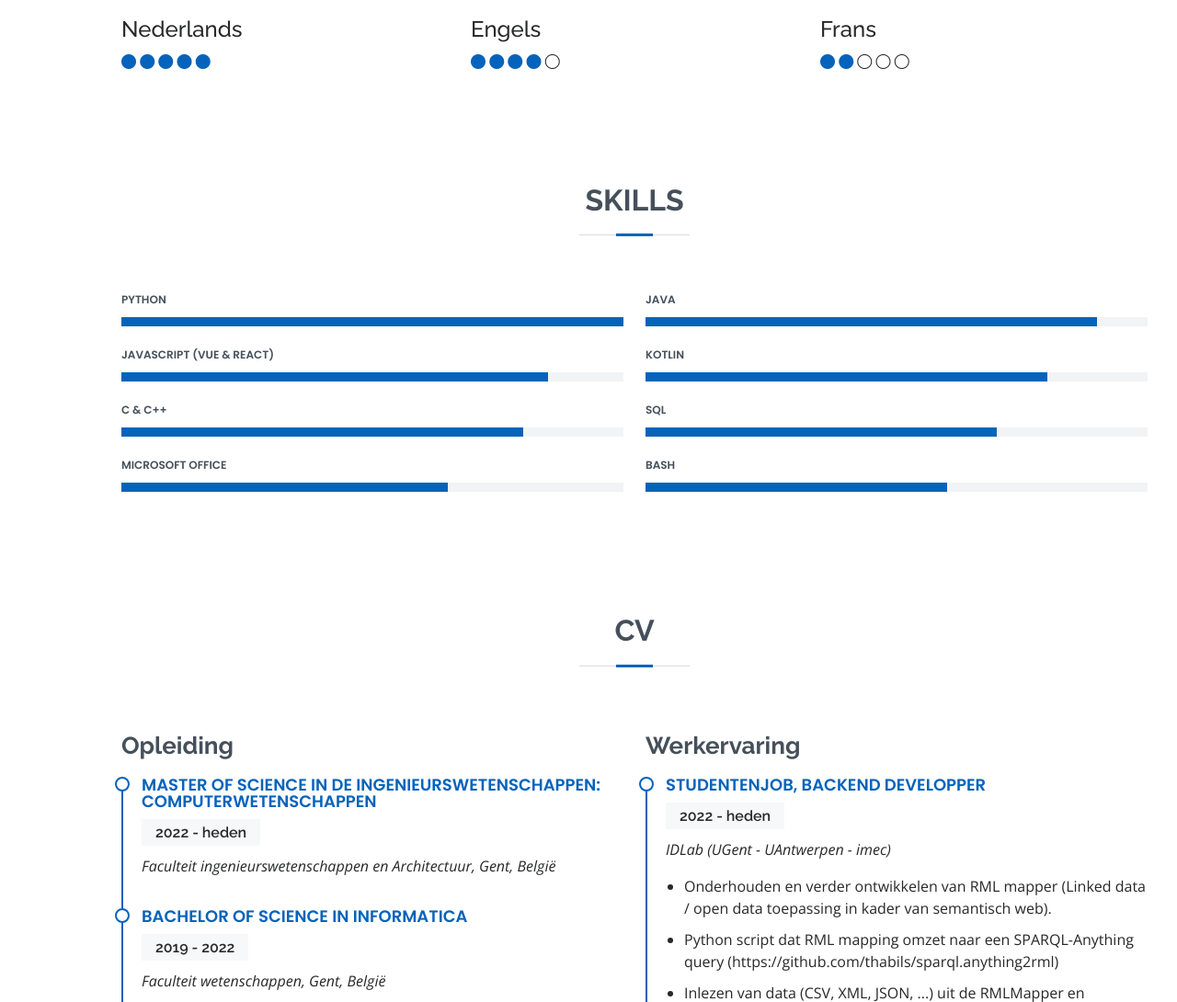
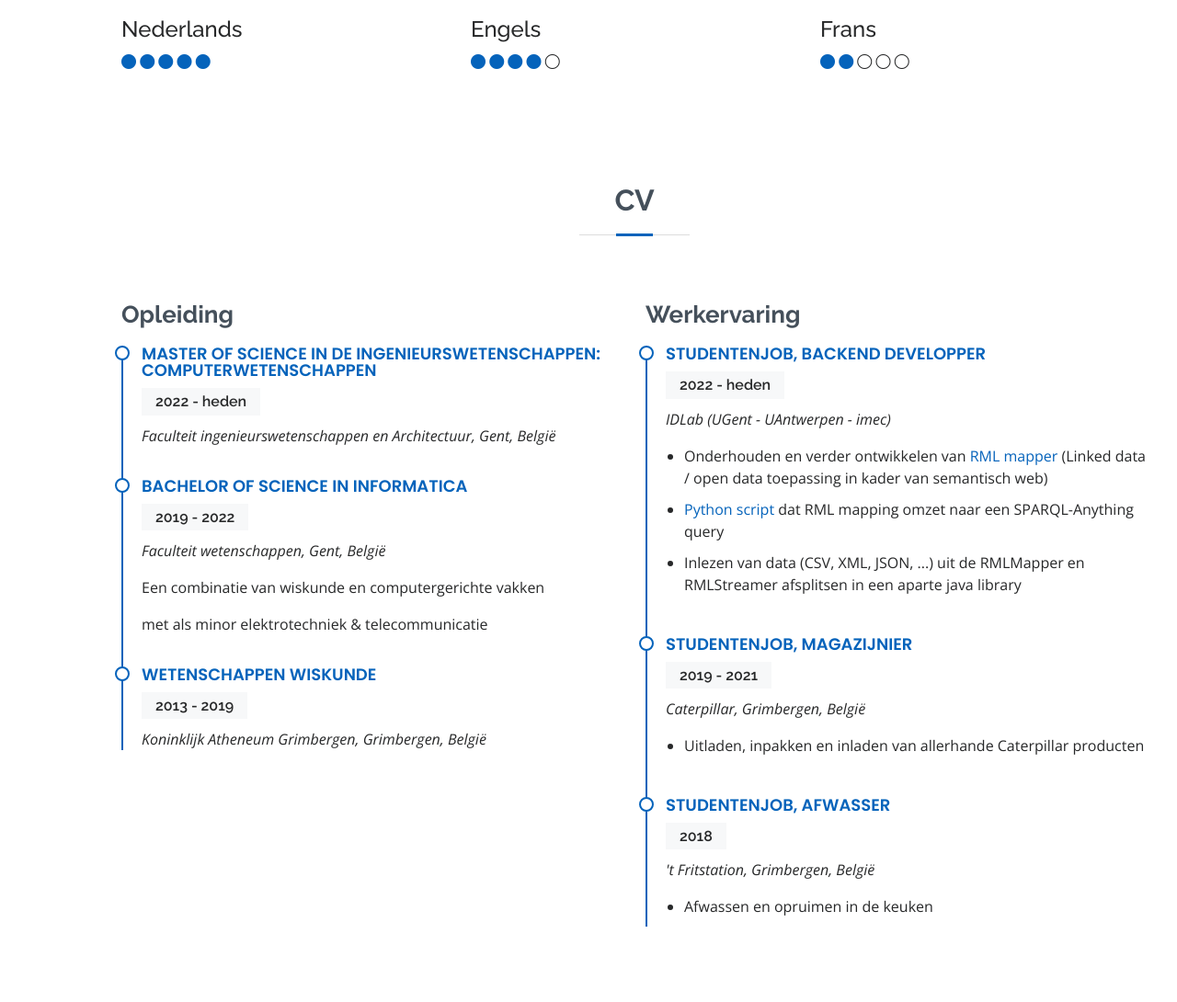
Before and after one commit to thabils/thabils.github.io, a plain HTML site: page index.html in a window 1280 px wide. Shown: the part 1480-2570 px from the top of the page at 92% size. Drawn offline with nearby package versions, Linux system fonts and the light colour scheme.

Commit message:
- commenten van skills section - github icon adden - update projecten

```diff
--- a/index.html
+++ b/index.html
@@ -38,7 +38,7 @@
         <li><a href="#home" class="nav-link scrollto active"><i class="bx bx-home"></i> <span>Home</span></a></li>
         <li><a href="#profiel" class="nav-link scrollto"><i class="bx bx-user"></i> <span>Profiel</span></a></li>
         <li><a href="#talenkennis" class="nav-link scrollto"><i class='bx bx-message-dots'></i><span>Talen</span></a></li>
-        <li><a href="#skills" class="nav-link scrollto"><i class="bi bi-hammer"></i><span>Skills</span></a></li>
+<!--        <li><a href="#skills" class="nav-link scrollto"><i class="bi bi-hammer"></i><span>Skills</span></a></li>-->
         <li><a href="#resume" class="nav-link scrollto"><i class="bx bx-file-blank"></i> <span>CV</span></a></li>
         <li><a href="#projecten" class="nav-link scrollto"><i class="bi bi-pc-display-horizontal"></i><span>Projecten</span></a></li>
       </ul>
@@ -53,6 +53,7 @@
       <div class="social-links">
         <a href="https://www.linkedin.com/in/tibe-habils-b80136228/" class="linkedin"><i class="bx bxl-linkedin"></i></a>
         <a href="mailto:tibe.habils@gmail.com" class="linkedin"><i class='bx bx-envelope'></i></a>
+        <a href="https://github.com/thabils" class="linkedin"><i class='bx bi-github'></i></a>
 
       </div>
 
@@ -150,89 +151,86 @@
         </div>
     </section> <!-- End Talenkennis Section -->
 
-    <!-- ======= Skills Section ======= -->
-    <section id="skills" class="skills section-bg">
-      <div class="container" data-aos="fade-up">
+<!--    &lt;!&ndash; ======= Skills Section ======= &ndash;&gt;-->
+<!--    <section id="skills" class="skills section-bg">-->
+<!--      <div class="container" data-aos="fade-up">-->
 
-        <div class="section-title">
-          <h2>Skills</h2>
-        </div>
+<!--        <div class="section-title">-->
+<!--          <h2>Skills</h2>-->
+<!--        </div>-->
 
-          <div class="row skills-content">
+<!--          <div class="row skills-content">-->
 
-          <div class="col-lg-6">
+<!--          <div class="col-lg-6">-->
 
-            <div class="progress">
-              <span class="skill">Python</span>
-              <div class="progress-bar-wrap">
-                <div class="progress-bar" role="progressbar" aria-valuenow="100" aria-valuemin="0" aria-valuemax="100"></div>
-              </div>
-            </div>
+<!--            <div class="progress">-->
+<!--              <span class="skill">Python</span>-->
+<!--              <div class="progress-bar-wrap">-->
+<!--                <div class="progress-bar" role="progressbar" aria-valuenow="100" aria-valuemin="0" aria-valuemax="100"></div>-->
+<!--              </div>-->
+<!--            </div>-->
 
-            <div class="progress">
-              <span class="skill">Javascript (Vue & React)</span>
-              <div class="progress-bar-wrap">
-                <div class="progress-bar" role="progressbar" aria-valuenow="85" aria-valuemin="0" aria-valuemax="100"></div>
-              </div>
-            </div>
+<!--            <div class="progress">-->
+<!--              <span class="skill">Javascript (Vue & React)</span>-->
+<!--              <div class="progress-bar-wrap">-->
+<!--                <div class="progress-bar" role="progressbar" aria-valuenow="85" aria-valuemin="0" aria-valuemax="100"></div>-->
+<!--              </div>-->
+<!--            </div>-->
 
-              <div class="progress">
-                  <span class="skill">C & C++</span>
-                  <div class="progress-bar-wrap">
-                      <div class="progress-bar" role="progressbar" aria-valuenow="80" aria-valuemin="0" aria-valuemax="100"></div>
-                  </div>
-              </div>
+<!--              <div class="progress">-->
+<!--                  <span class="skill">C & C++</span>-->
+<!--                  <div class="progress-bar-wrap">-->
+<!--                      <div class="progress-bar" role="progressbar" aria-valuenow="80" aria-valuemin="0" aria-valuemax="100"></div>-->
+<!--                  </div>-->
+<!--              </div>-->
 
-              <div class="progress">
-                  <span class="skill">Microsoft Office</span>
-                  <div class="progress-bar-wrap">
-                      <div class="progress-bar" role="progressbar" aria-valuenow="65" aria-valuemin="0" aria-valuemax="100"></div>
-                  </div>
-              </div>
+<!--              <div class="progress">-->
+<!--                  <span class="skill">Microsoft Office</span>-->
+<!--                  <div class="progress-bar-wrap">-->
+<!--                      <div class="progress-bar" role="progressbar" aria-valuenow="65" aria-valuemin="0" aria-valuemax="100"></div>-->
+<!--                  </div>-->
+<!--              </div>-->
+
+<!--          </div>-->
+
+<!--          <div class="col-lg-6">-->
+
+<!--              <div class="progress">-->
+<!--                  <span class="skill">Java</span>-->
+<!--                  <div class="progress-bar-wrap">-->
+<!--                      <div class="progress-bar" role="progressbar" aria-valuenow="90" aria-valuemin="0" aria-valuemax="100"></div>-->
+<!--                  </div>-->
+<!--              </div>-->
+
+<!--              <div class="progress">-->
+<!--                  <span class="skill">Kotlin</span>-->
+<!--                  <div class="progress-bar-wrap">-->
+<!--                      <div class="progress-bar" role="progressbar" aria-valuenow="80" aria-valuemin="0" aria-valuemax="100"></div>-->
+<!--                  </div>-->
+<!--              </div>-->
+
+<!--              <div class="progress">-->
+<!--                  <span class="skill">SQL</span>-->
+<!--                  <div class="progress-bar-wrap">-->
+<!--                      <div class="progress-bar" role="progressbar" aria-valuenow="70" aria-valuemin="0" aria-valuemax="100"></div>-->
+<!--                  </div>-->
+<!--              </div>-->
+
+<!--            <div class="progress">-->
+<!--              <span class="skill">Bash</span>-->
+<!--              <div class="progress-bar-wrap">-->
+<!--                <div class="progress-bar" role="progressbar" aria-valuenow="60" aria-valuemin="0" aria-valuemax="100"></div>-->
+<!--              </div>-->
+<!--            </div>-->
 
 
 
+<!--          </div>-->
 
-          </div>
+<!--        </div>-->
 
-          <div class="col-lg-6">
-
-              <div class="progress">
-                  <span class="skill">Java</span>
-                  <div class="progress-bar-wrap">
-                      <div class="progress-bar" role="progressbar" aria-valuenow="90" aria-valuemin="0" aria-valuemax="100"></div>
-                  </div>
-              </div>
-
-              <div class="progress">
-                  <span class="skill">Kotlin</span>
-                  <div class="progress-bar-wrap">
-                      <div class="progress-bar" role="progressbar" aria-valuenow="80" aria-valuemin="0" aria-valuemax="100"></div>
-                  </div>
-              </div>
-
-              <div class="progress">
-                  <span class="skill">SQL</span>
-                  <div class="progress-bar-wrap">
-                      <div class="progress-bar" role="progressbar" aria-valuenow="70" aria-valuemin="0" aria-valuemax="100"></div>
-                  </div>
-              </div>
-
-            <div class="progress">
-              <span class="skill">Bash</span>
-              <div class="progress-bar-wrap">
-                <div class="progress-bar" role="progressbar" aria-valuenow="60" aria-valuemin="0" aria-valuemax="100"></div>
-              </div>
-            </div>
-
-
-
-          </div>
-
-        </div>
-
-      </div>
-    </section><!-- End Skills Section -->
+<!--      </div>-->
+<!--    </section>&lt;!&ndash; End Skills Section &ndash;&gt;-->
       <!-- ======= CV Section ======= -->
       <section id="resume" class="resume">
           <div class="container" data-aos="fade-up">
@@ -270,8 +268,8 @@
                           <h5>2022 - heden</h5>
                           <p><em>IDLab (UGent - UAntwerpen - imec)</em></p>
                           <ul>
-                              <li>Onderhouden en verder ontwikkelen van RML mapper (Linked data / open data toepassing in kader van semantisch web).</li>
-                              <li>Python script dat RML mapping omzet naar een SPARQL-Anything query (https://github.com/thabils/sparql.anything2rml)</li>
+                              <li>Onderhouden en verder ontwikkelen van <a href="https://github.com/RMLio/rmlmapper-java">RML mapper</a> (Linked data / open data toepassing in kader van semantisch web)</li>
+                              <li><a href="https://github.com/thabils/sparql.anything2rml">Python script</a> dat RML mapping omzet naar een SPARQL-Anything query</li>
                               <li>Inlezen van data (CSV, XML, JSON, ...) uit de RMLMapper en RMLStreamer afsplitsen in een aparte java library</li>
                           </ul>
                       </div>
@@ -303,12 +301,12 @@
         <div class="container" data-aos="fade-up">
 
             <div class="section-title">
-                <h2>Projecten</h2>
+                <h2>Academische Projecten</h2>
             </div>
 
             <div class="row">
 
-                <div class="col-lg-4 col-md-6 d-flex align-items-stretch" data-aos="zoom-in" data-aos-delay="100">
+                <div class="col-lg-4 col-md-6 d-flex align-items-stretch mt-4" data-aos="zoom-in" data-aos-delay="300">
                     <div class="icon-box iconbox-blue">
                         <div class="icon">
                             <img src="assets/img/projects/tensorflow.png" width="50" alt="">
@@ -320,6 +318,53 @@
                     </div>
                 </div>
 
+                <div class="col-lg-4 col-md-6 d-flex align-items-stretch mt-4" data-aos="zoom-in" data-aos-delay="300">
+                    <div class="icon-box iconbox-teal">
+                        <div class="icon">
+                            <img src="assets/img/projects/python.png" width="50" alt="">
+
+                        </div>
+                        <h4>Python</h4>
+                        <p>Verschillende projecten rond multimedia, computationele biologie en webscrapers. </p>
+                        <strong>(Pythonic code, Tekstverwerking, DNA, Parsing, Scriptingtalen)</strong>
+                    </div>
+                </div>
+
+                <div class="col-lg-4 col-md-6 d-flex align-items-stretch mt-4" data-aos="zoom-in" data-aos-delay="300">
+                    <div class="icon-box iconbox-teal">
+                        <div class="icon">
+                            <img src="assets/img/projects/react.png" width="50" alt="">
+                        </div>
+                        <h4>React</h4>
+                        <p>In het kader van het vak SEL2, hebben we een volledige open source webapplicatie gemaakt in verband met OSOC die beschikbaar is op <a href="https://github.com/SELab-2/OSOC-4">github</a>.</p>
+                        <strong>(Firestore, REST, Website)</strong>
+                    </div>
+                </div>
+
+                <div class="col-lg-4 col-md-6 d-flex align-items-stretch mt-4" data-aos="zoom-in" data-aos-delay="300">
+                    <div class="icon-box iconbox-teal">
+                        <div class="icon">
+                            <img src="assets/img/projects/java.png" width="50" alt="">
+
+                        </div>
+                        <h4>Java</h4>
+                        <p>Implementatie van twee spelers maken voor het spel Yavalath (4 op een rij op een polygon). Eén heuristieke speler en één optimale speler.</p>
+                        <strong>(Gametrees, Heuristiek, Algoritme en datastructuren II, Gametheory)</strong>
+                    </div>
+                </div>
+
+
+                <div class="col-lg-4 col-md-6 d-flex align-items-stretch mt-4" data-aos="zoom-in" data-aos-delay="100">
+                    <div class="icon-box iconbox-yellow">
+                        <div class="icon">
+                            <img src="assets/img/projects/vue.png" width="50" alt="">
+                        </div>
+                        <h4>Vue</h4>
+                        <p>Een project bestaand uit twee delen: het maken van een REST WebAPI en het maken van een website in Vue.</p>
+                        <strong>(Webdevelopment, REST, WebAPI, MongoDB)</strong>
+                    </div>
+                </div>
+
                 <div class="col-lg-4 col-md-6 d-flex align-items-stretch mt-4 mt-md-0" data-aos="zoom-in" data-aos-delay="200">
                     <div class="icon-box iconbox-orange ">
                         <div class="icon">
@@ -328,6 +373,18 @@
                         <h4>C</h4>
                         <p>Het maken en optimaliseren van een Adaptive Huffman tree algoritme voor de encoding en decoding van data.</p>
                         <strong>(Algoritme en Datastructuren III, Datastructuur, Optimaliseren, Memory management)</strong>
+                    </div>
+                </div>
+
+                <div class="col-lg-4 col-md-6 d-flex align-items-stretch mt-4" data-aos="zoom-in" data-aos-delay="200">
+                    <div class="icon-box iconbox-red">
+                        <div class="icon">
+                            <img src="assets/img/projects/kotlin.png" width="50" alt="">
+
+                        </div>
+                        <h4>Kotlin</h4>
+                        <p>Co-housing / samenleef app (OneRoof). Hierbij maakten we gebruik van Firebase als database.</p>
+                        <strong>(Android development, Firebase) </strong>
                     </div>
                 </div>
 
@@ -343,41 +400,6 @@
                     </div>
                 </div>
 
-                <div class="col-lg-4 col-md-6 d-flex align-items-stretch mt-4" data-aos="zoom-in" data-aos-delay="100">
-                    <div class="icon-box iconbox-yellow">
-                        <div class="icon">
-                            <img src="assets/img/projects/react.png" width="50" alt="">
-                        </div>
-                        <h4>React</h4>
-                        <p>Een project bestaand uit twee delen: het maken van een REST WebAPI en het maken van een website in React en Vue.</p>
-                        <strong>(Webdevelopment, REST, WebAPI, MongoDB)</strong>
-                    </div>
-                </div>
-
-                <div class="col-lg-4 col-md-6 d-flex align-items-stretch mt-4" data-aos="zoom-in" data-aos-delay="200">
-                    <div class="icon-box iconbox-red">
-                        <div class="icon">
-                            <img src="assets/img/projects/kotlin.png" width="50" alt="">
-
-                        </div>
-                        <h4>Kotlin</h4>
-                        <p>Co-housing / samenleef app (OneRoof). Hierbij maakten we gebruik van Firebase als database.</p>
-                        <strong>(Android development, Firebase) </strong>
-                    </div>
-                </div>
-
-                <div class="col-lg-4 col-md-6 d-flex align-items-stretch mt-4" data-aos="zoom-in" data-aos-delay="300">
-                    <div class="icon-box iconbox-teal">
-                        <div class="icon">
-                            <img src="assets/img/projects/python.png" width="50" alt="">
-
-                        </div>
-                        <h4>Python</h4>
-                        <p>Verschillende kleinere projecten rond data entropy, bitflip detectie, tekst lezen enzovoort. </p>
-                        <strong>(Pythonic code, Tekstverwerking, Scriptingtalen)</strong>
-                    </div>
-                </div>
-
                 <div class="col-lg-4 col-md-6 d-flex align-items-stretch mt-4" data-aos="zoom-in" data-aos-delay="300">
                     <div class="icon-box iconbox-teal">
                         <div class="icon">
@@ -389,28 +411,9 @@
                     </div>
                 </div>
 
-                <div class="col-lg-4 col-md-6 d-flex align-items-stretch mt-4" data-aos="zoom-in" data-aos-delay="300">
-                    <div class="icon-box iconbox-teal">
-                        <div class="icon">
-                            <img src="assets/img/projects/java.png" width="50" alt="">
 
-                        </div>
-                        <h4>Java</h4>
-                        <p>Implementatie van twee spelers maken voor het spel Yavalath (4 op een rij op een polygon). Eén heuristieke speler en één optimale speler.</p>
-                        <strong>(Gametrees, Heuristiek, Algoritme en datastructuren II, Gametheory)</strong>
-                    </div>
-                </div>
 
-                <div class="col-lg-4 col-md-6 d-flex align-items-stretch mt-4" data-aos="zoom-in" data-aos-delay="300">
-                    <div class="icon-box iconbox-teal">
-                        <div class="icon">
-                            <img src="assets/img/projects/vue.png" width="50" alt="">
-                        </div>
-                        <h4>Vue</h4>
-                        <p>Work in progress. Website versie van OneRoof gebruik makend van Firestore als database.</p>
-                        <strong>(Firestore, REST, Website)</strong>
-                    </div>
-                </div>
+
 
             </div>
 
@@ -426,6 +429,8 @@
       <div class="social-links">
           <a href="https://www.linkedin.com/in/tibe-habils-b80136228/" class="linkedin"><i class="bx bxl-linkedin"></i></a>
           <a href="mailto:tibe.habils@gmail.com" class="linkedin"><i class='bx bx-envelope'></i></a>
+          <a href="https://github.com/thabils" class="linkedin"><i class='bx bi-github'></i></a>
+
       </div>
     </div>
   </footer><!-- End Footer -->
```
